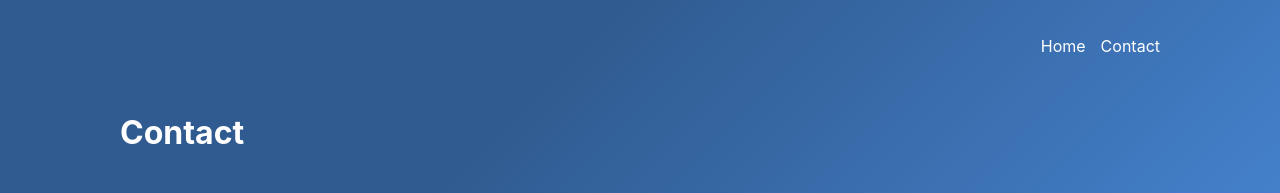
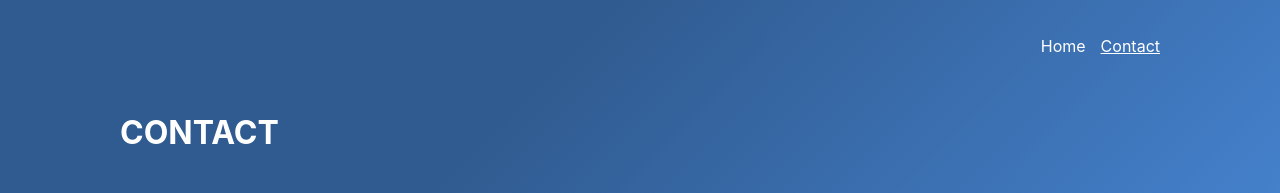
Before and after one commit to ernilambar/meroho, a React (Create React App) app: page /contact in a window 1280 px wide. Shown: the top 193 px of the page. Built offline with nearby package versions, Linux system fonts and the light colour scheme.

Commit message:
Fix nav links

```diff
--- a/src/App.css
+++ b/src/App.css
@@ -16,6 +16,10 @@
 .navigation ul li a {
   color: #fff;
   text-decoration: none;
+}
+
+.navigation ul li a.active {
+  text-decoration: underline;
 }
 
 .navigation ul li a:hover {
@@ -64,6 +68,10 @@
   text-align: center;
 }
 
+.page-header {
+  text-transform: uppercase;
+}
+
 /** Home **/
 .home {
   text-align: center;
--- a/src/components/Navigation.js
+++ b/src/components/Navigation.js
@@ -1,20 +1,14 @@
-import { Outlet, Link } from "react-router-dom";
+import { NavLink } from "react-router-dom";
 
 const Navigation = () => {
   return (
     <>
       <nav className="navigation">
         <ul>
-          <li>
-            <Link to="/">Home</Link>
-          </li>
-          <li>
-            <Link to="/contact">Contact</Link>
-          </li>
+          <li><NavLink to="/" exact="true" className={(navData) => (navData.isActive ? "active" : '')}>Home</NavLink></li>
+          <li><NavLink to="/contact" exact="true" className={(navData) => (navData.isActive ? "active" : '')}>Contact</NavLink></li>
         </ul>
       </nav>
-
-      <Outlet />
     </>
   )
 };
--- a/src/components/PageHeader.js
+++ b/src/components/PageHeader.js
@@ -2,7 +2,7 @@ import React from 'react';
 
 const PageHeader = (props) => {
 	return (
-		<div className="pageheader">
+		<div className="page-header">
       <h1>{ props.title }</h1>
 		</div>
 	);
--- a/src/pages/Contact.js
+++ b/src/pages/Contact.js
@@ -14,4 +14,5 @@ const Contact = () => {
     </div>
   );
 };
+
 export default Contact;
--- a/src/pages/NoPage.js
+++ b/src/pages/NoPage.js
@@ -1,5 +1,18 @@
+import Container from '../components/Container';
+import Header from '../components/Header';
+import Footer from '../components/Footer';
+import PageHeader from '../components/PageHeader';
+
 const NoPage = () => {
-  return <h1>404</h1>;
+  return (
+    <div className='no-page'>
+      <Container>
+        <Header />
+          <PageHeader title="404 Error!!!" />
+        <Footer />
+      </Container>
+    </div>
+  );
 };
 
 export default NoPage;
```
